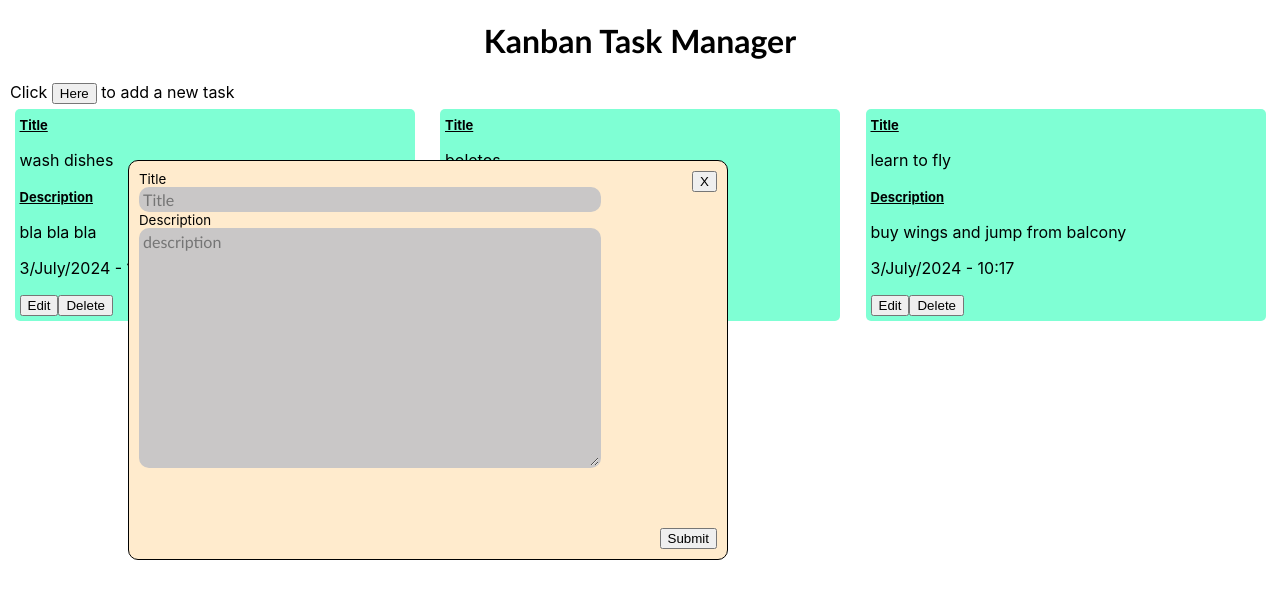
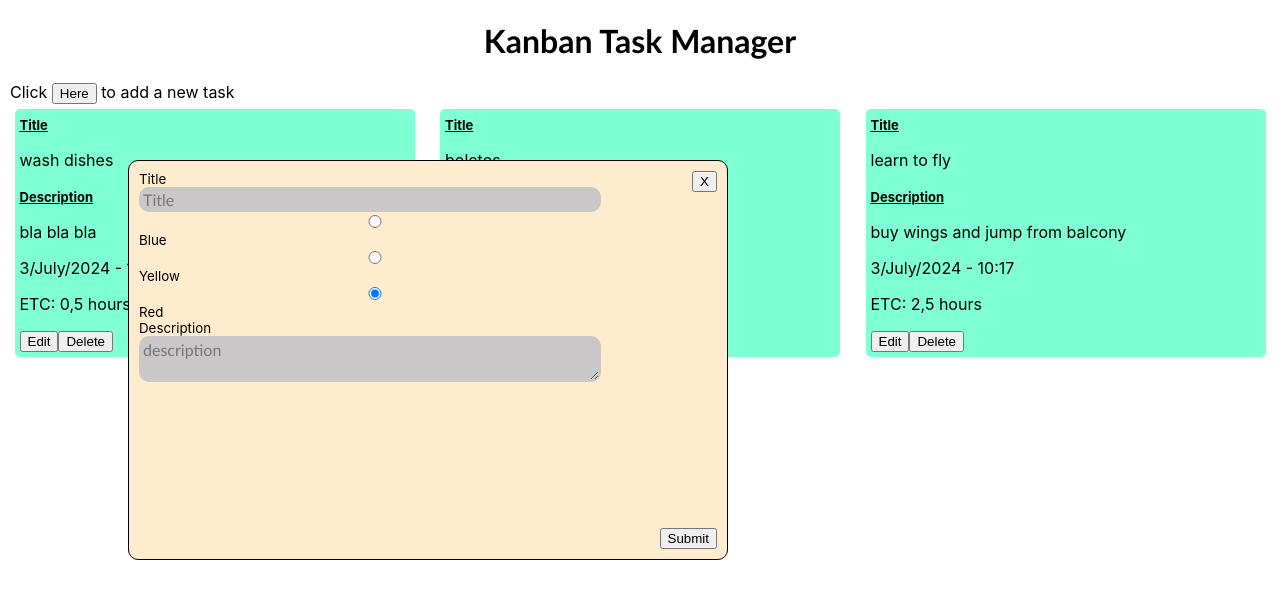
Before and after one commit to Ahab1777/kanban-task-tracker, a React (Create React App) app: page / in a window 1280 px wide. Both pictures are taken after a click on the button "Here". Shown: the top 598 px of the page. Built offline with nearby package versions, Linux system fonts and the light colour scheme.

Commit message:
doing the radio input for card color

```diff
--- a/src/App.css
+++ b/src/App.css
@@ -18,6 +18,24 @@ h1 {
     top: 0;
     width: 100vw;
     height: 100vh;
+}
+
+.delete-confirmation {
+    background-color: blanchedalmond;
+    position: absolute;
+    top: 20%;
+    left: 10vw;
+    /* left: 20vw; */
+    z-index: 100;
+    width: clamp(100px, 80vw, 600px );
+    height: 500px;
+    max-height: 50vh;
+    display: block;
+    padding: 10px;
+    border-style:solid;
+    border-width: 1px;
+    border-color: black;
+    border-radius: 10px;
 }
 
 /* Board */
@@ -143,7 +161,7 @@ h1 {
 
 .description-block {
     width: 100%;
-    height: clamp(200px, 50%, 400px )
+    height: max-content;
 }
 
 .close-button-edit {
@@ -202,7 +220,7 @@ h1 {
 
 
 .new-task-form {
-    height: clamp(350px, 60vh, 600px);
+    height: 100%;
     width:100%;
 }
 
--- a/src/App.js
+++ b/src/App.js
@@ -17,16 +17,22 @@ function App() {
       title: "wash dishes",
       description:"bla bla bla",
       createdOn: '3/July/2024 - 10:17',
+      etc: '0,5' ,
+      colorCode: '0000FF'
     },
     {
       title: "boletos",
       description: 'pay pay pay pay',
       createdOn: '3/July/2024 - 10:17',
+      etc: '0,5' ,
+      colorCode: 'FFFF00'
     },
     {
       title: "learn to fly",
       description: "buy wings and jump from balcony",
       createdOn: '3/July/2024 - 10:17',
+      etc: '2,5' ,
+      colorCode: 'FF0000'
     },
 
 
@@ -56,7 +62,7 @@ function App() {
 
       {taskList.map((task, i) => {
         return (
-          <BoardCard key={i} index={i} title={task.title} description={task.description} createdOn={task.createdOn}>
+          <BoardCard key={i} index={i} title={task.title} description={task.description} createdOn={task.createdOn} etc={task.etc}>
           </BoardCard>
         )
       })}
--- a/src/components/BoardCard.jsx
+++ b/src/components/BoardCard.jsx
@@ -4,43 +4,58 @@ import EditTask from "./EditTask"
 
 export const BoardContext = createContext(null)
 
-const BoardCard = ({title, description, index, createdOn}) => {
+const BoardCard = ({title, description, index, createdOn, etc}) => {
     // context fetcher
     const {taskList, setTaskList, setIsDisabled} = useContext(KanbanContext)
     //state managing edit mode activation
     const [editMode,setEditMode] = useState(false)
+    //
+    const [confirmDelete, setConfirmDelete] = useState(false)
 
     //create context for editMode to be passed to children
 
+
+    const DeleteConfirmation = () => {
+
+    }
 
     const DeleteTask = () => {
         const newTaskList = [...taskList]
         newTaskList.splice(index, 1)
         setTaskList(newTaskList)
+        setConfirmDelete(false)
     }
 
     return (
         <>
-        {/* <BoardContext.Provider value={editMode}> */}
+
             <div className="board-item">
                 <label htmlFor="task-title">Title</label>
                 <p name="task-title">{title}</p>
                 <label htmlFor="task-description">Description</label>
                 <p name="task-description">{description}</p>
                 <label htmlFor="createdOn"></label>
-                <p>{createdOn}</p>
+                <p name="createdOn">{createdOn}</p>
+                <label htmlFor="etc"></label>
+                <p name="etc">ETC: <span>{etc}</span> hours</p>
                 <button onClick={() => {
                     setEditMode(true)
                     setIsDisabled(true)
                 }}>Edit</button>
-                <button onClick={DeleteTask}>Delete</button>
+                <button onClick={() => {setConfirmDelete(true)}}>Delete</button>
                 {editMode ?
                 <div className="task-edit" >
                     <EditTask index={index} title={title} description={description} setEditMode={setEditMode}/>
                 </div> : null
             }
+                {confirmDelete ?
+                <div className="delete-confirmation">
+                    <p>Confirm deletion of <span>{title}</span>?</p>
+                    <button onClick={DeleteTask}>Yes</button>
+                    <button onClick={() => {setConfirmDelete(false)}}>No</button>
+                </div> : null }
             </div>
-        {/* </BoardContext.Provider> */}
+
         </>
     )
 }
--- a/src/components/NewTask.jsx
+++ b/src/components/NewTask.jsx
@@ -58,6 +58,7 @@ const NewTask = () => {
                     <label htmlFor="taskTitle">Title</label>
                     <input className="task-title-input"
                     name="taskTitle"
+                    id="taskTitle"
                     value={taskTitle}
                     type="text"
                     placeholder="Title"
@@ -68,11 +69,23 @@ const NewTask = () => {
 
                 </div>
 
+                <div className="color-block">
+                    <input type="radio" name="colorCode" id="radioBlue" value={'0000FF'}></input>
+                    <label htmlFor="radioBlue">Blue</label>
+
+                    <input type="radio" name="colorCode" id="radioYellow" value={'FFFF00'}></input>
+                    <label htmlFor="radioYellow">Yellow</label>
+
+                    <input type="radio" name="colorCode" id="radioRed" value={'FF0000'} checked></input>
+                    <label htmlFor="radioRed">Red</label>
+                </div>
+
                 <div className="description-block">
 
                     <label htmlFor="taskDescription">Description</label>
                     <textarea
                     name="taskDescription"
+                    id="taskDescription"
                     value={taskDescription}
                     type="text"
                     placeholder="description"
```
